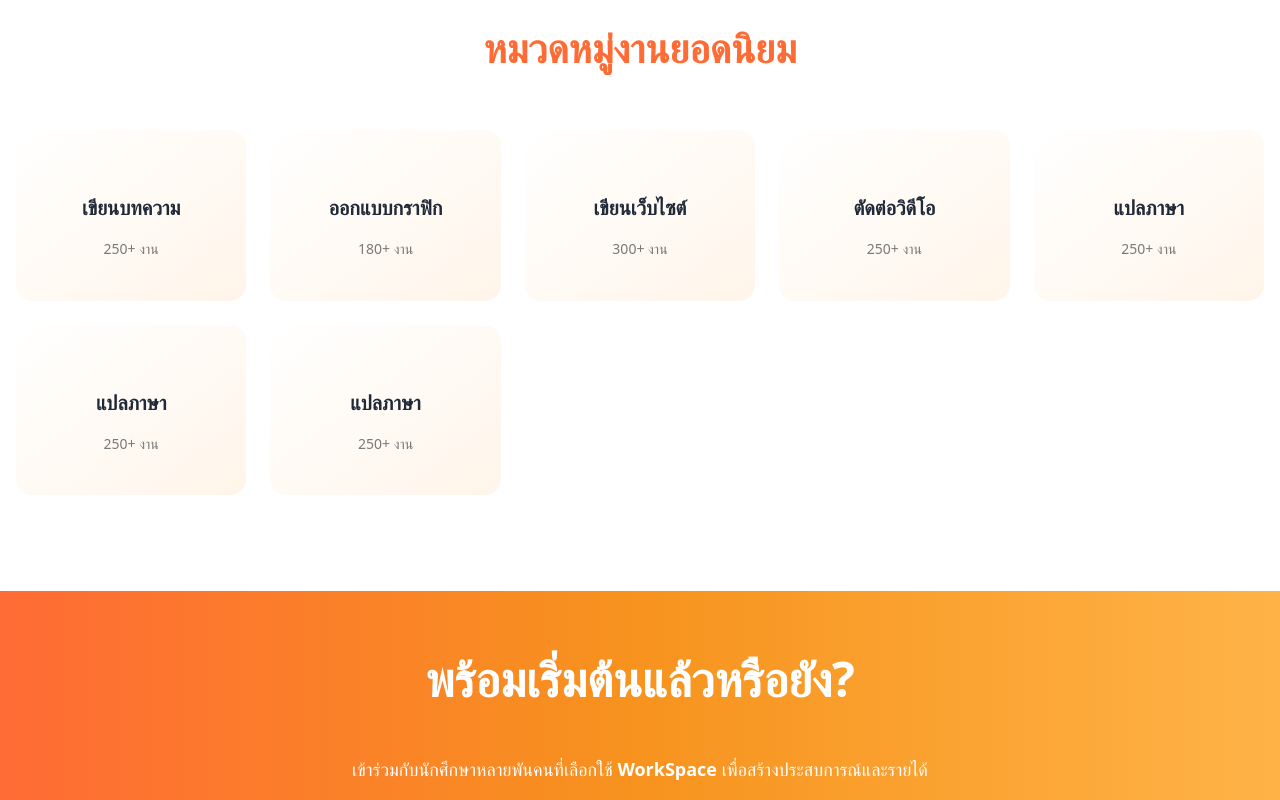
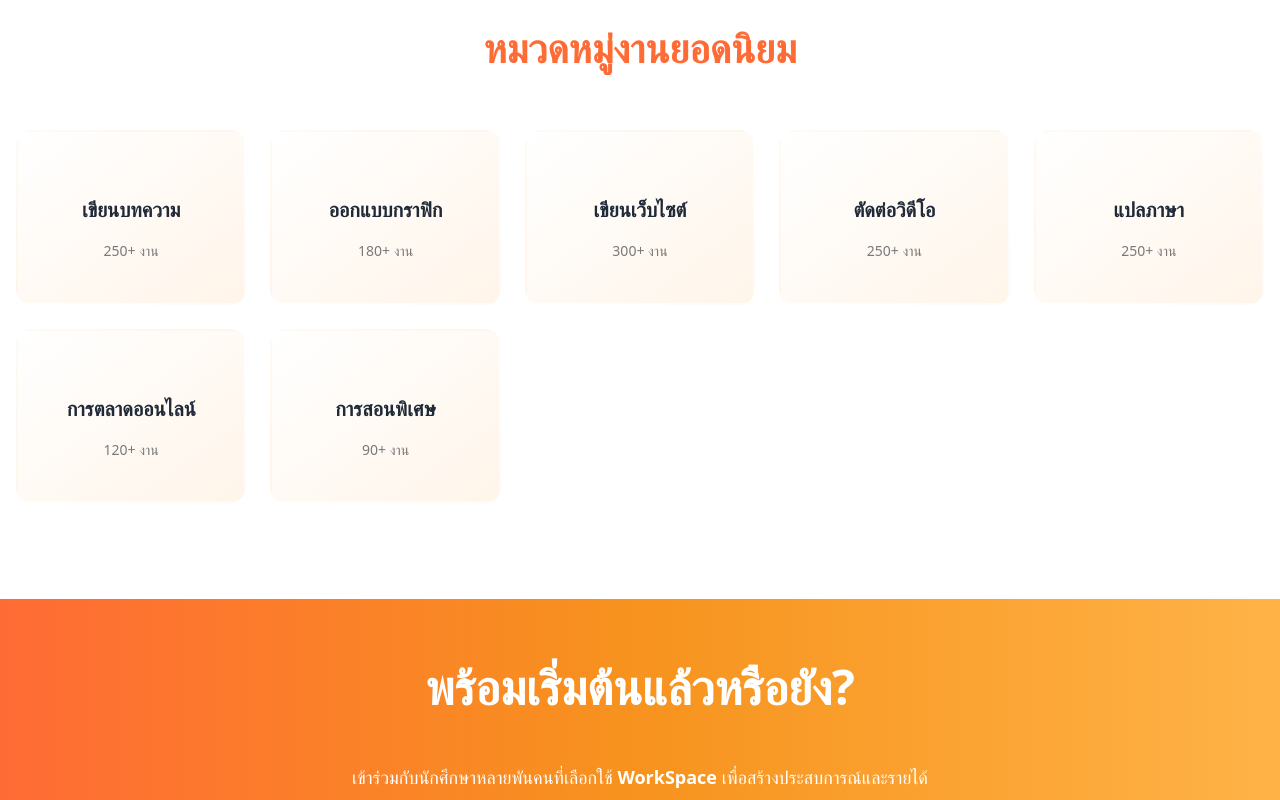
Before and after one commit to panat0/Work-Space, a React (Vite) app: page / in a window 1280 px wide. Shown: the part 1720-2520 px from the top of the page. Built offline with nearby package versions, Linux system fonts and the light colour scheme.

Commit message:
Fixed Category push another components

```diff
--- a/src/Component/Category.jsx
+++ b/src/Component/Category.jsx
@@ -3,15 +3,16 @@ import Student from '/src/image/Student Male.png'
 import Clock from '/src/image/Clock.png'
 import Lock from '/src/image/Security Lock.png'
 
-function WorkSpace() {
+function Category() {
   return (
     <div className='w-full mx-auto container px-4 py-10'>
         <div className='text-center py-14'>
             <h1 className='text-orange1 text-2xl md:text-3xl lg:text-[40px] font-bold mb-4'>หมวดหมู่งานยอดนิยม</h1>
 
-            <div className='grid grid-cols-1 sm:grid-cols-2 md:grid-cols-3 lg:grid-cols-4 xl:grid-cols-5 gap-4 lg:gap-6 max-w-7xl mx-auto mt-16'>
+            {/* เพิ่ม relative และ z-index เพื่อควบคุม stacking context */}
+            <div className='relative z-10 grid grid-cols-1 sm:grid-cols-2 md:grid-cols-3 lg:grid-cols-4 xl:grid-cols-5 gap-4 lg:gap-6 max-w-7xl mx-auto mt-16'>
                 {/* Card 1 */}
-                <div className='rounded-2xl px-4 lg:px-6 py-8 lg:py-10 text-center bg-gradient-to-br from-white to-white2 hover:border-[2px] border-orange1 hover:shadow-xl hover:shadow-creem1 '>
+                <div className='relative rounded-2xl px-4 lg:px-6 py-8 lg:py-10 text-center bg-gradient-to-br from-white to-white2 border-2 border-transparent hover:border-orange1 hover:shadow-lg transition-all duration-300 transform hover:-translate-y-1'>
                     <div className='mb-6'>
                         {/* <img src={Student} alt="Student" className='w-12 lg:w-16 h-12 lg:h-16 mx-auto'/> */}
                     </div>
@@ -21,7 +22,7 @@ function WorkSpace() {
                     </p>
                 </div>
                 {/* Card 2 */}
-                <div className='rounded-2xl px-4 lg:px-6 py-8 lg:py-10 text-center bg-gradient-to-br from-white to-white2 hover:border-[2px] border-orange1 hover:shadow-xl hover:shadow-creem1'>
+                <div className='relative rounded-2xl px-4 lg:px-6 py-8 lg:py-10 text-center bg-gradient-to-br from-white to-white2 border-2 border-transparent hover:border-orange1 hover:shadow-lg transition-all duration-300 transform hover:-translate-y-1'>
                     <div className='mb-6'>
                         {/* <img src={Student} alt="Student" className='w-12 lg:w-16 h-12 lg:h-16 mx-auto'/> */}
                     </div>
@@ -31,7 +32,7 @@ function WorkSpace() {
                     </p>
                 </div>
                 {/* Card 3 */}
-                <div className='rounded-2xl px-4 lg:px-6 py-8 lg:py-10 text-center bg-gradient-to-br from-white to-white2 hover:border-[2px] border-orange1 hover:shadow-xl hover:shadow-creem1'>
+                <div className='relative rounded-2xl px-4 lg:px-6 py-8 lg:py-10 text-center bg-gradient-to-br from-white to-white2 border-2 border-transparent hover:border-orange1 hover:shadow-lg transition-all duration-300 transform hover:-translate-y-1'>
                     <div className='mb-6'>
                         {/* <img src={Student} alt="Student" className='w-12 lg:w-16 h-12 lg:h-16 mx-auto'/> */}
                     </div>
@@ -41,7 +42,7 @@ function WorkSpace() {
                     </p>
                 </div>
                 {/* Card 4 */}
-                <div className='rounded-2xl px-4 lg:px-6 py-8 lg:py-10 text-center bg-gradient-to-br from-white to-white2 hover:border-[2px] border-orange1 hover:shadow-xl hover:shadow-creem1'>
+                <div className='relative rounded-2xl px-4 lg:px-6 py-8 lg:py-10 text-center bg-gradient-to-br from-white to-white2 border-2 border-transparent hover:border-orange1 hover:shadow-lg transition-all duration-300 transform hover:-translate-y-1'>
                     <div className='mb-6'>
                         {/* <img src={Student} alt="Student" className='w-12 lg:w-16 h-12 lg:h-16 mx-auto'/> */}
                     </div>
@@ -51,7 +52,7 @@ function WorkSpace() {
                     </p>
                 </div>
                 {/* Card 5 */}
-                <div className='rounded-2xl px-4 lg:px-6 py-8 lg:py-10 text-center bg-gradient-to-br from-white to-white2 hover:border-[2px] border-orange1 hover:shadow-xl hover:shadow-creem1'>
+                <div className='relative rounded-2xl px-4 lg:px-6 py-8 lg:py-10 text-center bg-gradient-to-br from-white to-white2 border-2 border-transparent hover:border-orange1 hover:shadow-lg transition-all duration-300 transform hover:-translate-y-1'>
                     <div className='mb-6'>
                         {/* <img src={Student} alt="Student" className='w-12 lg:w-16 h-12 lg:h-16 mx-auto'/> */}
                     </div>
@@ -60,22 +61,22 @@ function WorkSpace() {
                         250+ งาน
                     </p>
                 </div>
-                <div className='rounded-2xl px-4 lg:px-6 py-8 lg:py-10 text-center bg-gradient-to-br from-white to-white2 hover:border-[2px] border-orange1 hover:shadow-xl hover:shadow-creem1 '>
+                <div className='relative rounded-2xl px-4 lg:px-6 py-8 lg:py-10 text-center bg-gradient-to-br from-white to-white2 border-2 border-transparent hover:border-orange1 hover:shadow-lg transition-all duration-300 transform hover:-translate-y-1'>
                     <div className='mb-6'>
                         {/* <img src={Student} alt="Student" className='w-12 lg:w-16 h-12 lg:h-16 mx-auto'/> */}
                     </div>
-                    <h3 className='text-lg lg:text-xl font-semibold mb-4 text-gray-800'>แปลภาษา</h3>
+                    <h3 className='text-lg lg:text-xl font-semibold mb-4 text-gray-800'>การตลาดออนไลน์</h3>
                     <p className='text-grey2 text-sm leading-relaxed'>
-                        250+ งาน
+                        120+ งาน
                     </p>
                 </div>
-                <div className='rounded-2xl px-4 lg:px-6 py-8 lg:py-10 text-center bg-gradient-to-br from-white to-white2 hover:border-[2px] border-orange1 hover:shadow-xl hover:shadow-creem1'>
+                <div className='relative rounded-2xl px-4 lg:px-6 py-8 lg:py-10 text-center bg-gradient-to-br from-white to-white2 border-2 border-transparent hover:border-orange1 hover:shadow-lg transition-all duration-300 transform hover:-translate-y-1'>
                     <div className='mb-6'>
                         {/* <img src={Student} alt="Student" className='w-12 lg:w-16 h-12 lg:h-16 mx-auto'/> */}
                     </div>
-                    <h3 className='text-lg lg:text-xl font-semibold mb-4 text-gray-800'>แปลภาษา</h3>
+                    <h3 className='text-lg lg:text-xl font-semibold mb-4 text-gray-800'>การสอนพิเศษ</h3>
                     <p className='text-grey2 text-sm leading-relaxed'>
-                        250+ งาน
+                        90+ งาน
                     </p>
                 </div>
             </div>
@@ -84,4 +85,4 @@ function WorkSpace() {
   )
 }
 
-export default WorkSpace
+export default Category
--- a/src/Component/Long.jsx
+++ b/src/Component/Long.jsx
@@ -1,9 +1,10 @@
 import React from 'react'
 
-function long() {
+function Long() {
   return (
     <>
-      <section className="bg-gradient-to-r from-orange1 via-orange2 to-orange3 text-center py-16">
+      {/* เพิ่ม relative และ z-index เพื่อให้ element นี้อยู่เหนือ shadow */}
+      <section className="relative z-20 bg-gradient-to-r from-orange1 via-orange2 to-orange3 text-center py-16">
         <p className="text-5xl font-bold text-white mb-4 pb-7">
           พร้อมเริ่มต้นแล้วหรือยัง?
         </p>
@@ -20,4 +21,4 @@ function long() {
   )
 }
 
-export default long
+export default Long
```
